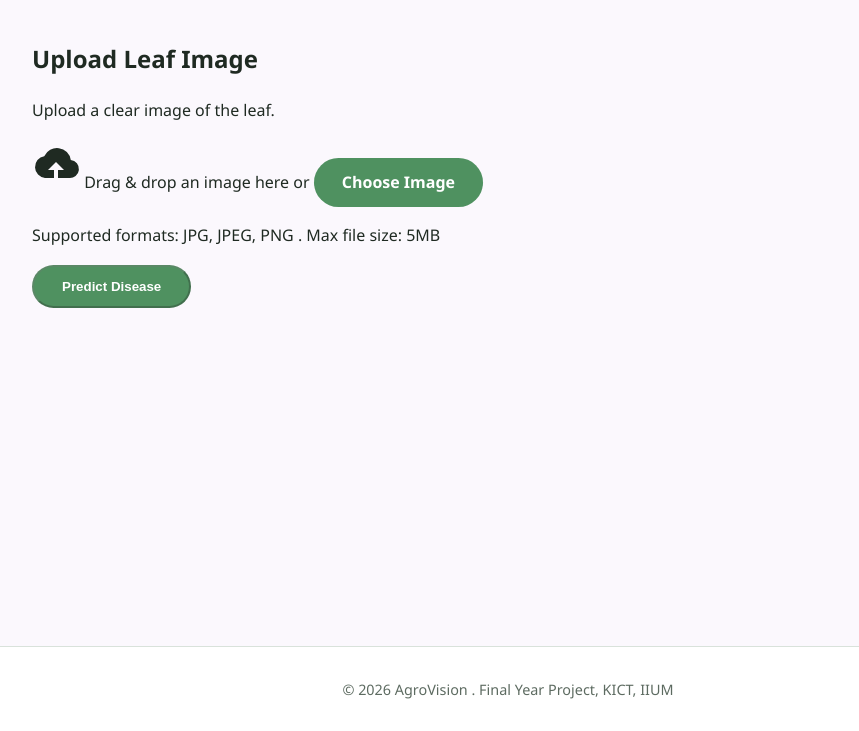
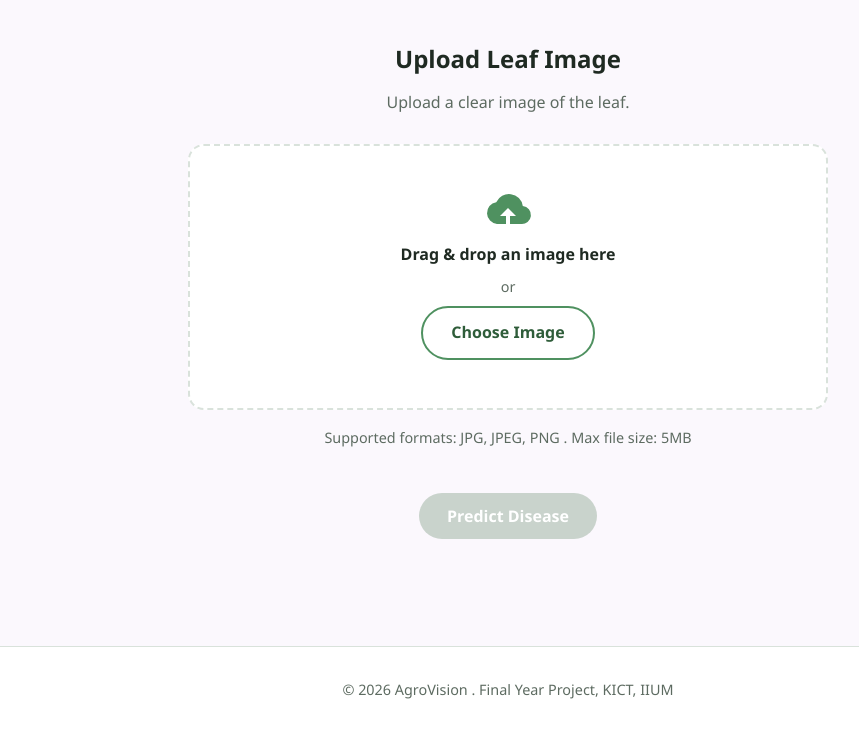
Before and after one commit to srkhdj44/agrovision, a Flask app: page /upload in a window 1280 px wide. Shown: the part 69-800 px from the top of the page, without its empty margins (132-991 px from the left). Run offline with Flask 3, Linux system fonts and the light colour scheme.

Commit message:
Style for Upload page

```diff
--- a/static/css/style.css
+++ b/static/css/style.css
@@ -228,3 +228,97 @@ h1 { color: var(--text); margin-top: 0; }
         margin: 0;
         font-size: 0.95rem;
     }
+
+    /*------ Upload Image ------*/
+    .upload-page {
+        max-width: 640px;
+        margin: 0 auto;
+        text-align: center;
+    }
+
+    .subtitle {
+        color: var(--muted);
+        margin-top: -8px;
+        margin-bottom: 28px;
+    }
+
+    .drop-zone {
+        display: flex;
+        flex-direction: column;
+        align-items: center;
+        gap: 8px;
+        padding: 40px 24px;
+        background: #ffffff;
+        border: 2px dashed var(--border);
+        border-radius: 16px;
+        cursor: pointer;
+        transition: border-color 0.2s, background 0.2s;
+    }
+
+    .drop-zone:hover,
+    .drop-zone.dragover {
+        border-color: var(--green);
+        background: var(--green-light);
+    }
+
+    .drop-zone svg {
+        color: var(--green);
+    }
+
+    .drop-text {
+        font-weight: 600;
+    }
+
+    .drop-or {
+        color: var(--muted);
+        font-size: 0.9rem;
+    }
+
+    .preview {
+        max-width: 100%;
+        max-height: 280px;
+        border-radius: 12px;
+        margin-top: 12px;
+    }
+
+    .file-name {
+        font-size: 0.9rem;
+        color: var(--muted);
+        word-break: break-all;
+    }
+
+    .upload-hint {
+        color: var(--muted);
+        font-size: 0.9rem;
+        margin: 16px 0 4px;
+    }
+
+    .error-message {
+        color: #b3261e;
+        font-weight: 600;
+        min-height: 1.5rem;
+        margin: 0 0 16px;
+    }
+
+    /* ----- Button Variations ------*/
+    .btn-secondary {
+        background: #ffffff;
+        color: var(--green-dark);
+        border: 2px solid var(--green);
+    }
+
+    .btn-secondary:hover {
+        background: var(--green-light);
+    }
+
+    button.btn {
+        border: none;
+        font-size: 1rem;
+        font-family: inherit;
+        cursor: pointer;
+    }
+
+    .btn:disabled {
+        background: #c9d3cc;
+        cursor: not-allowed;
+    }
```
